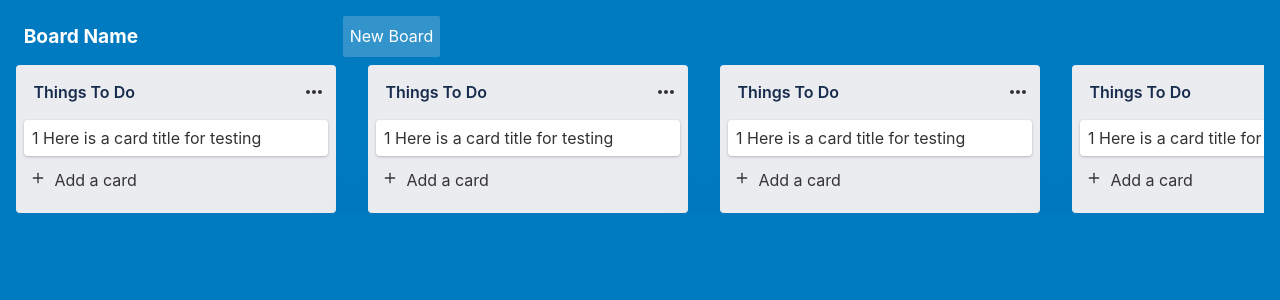
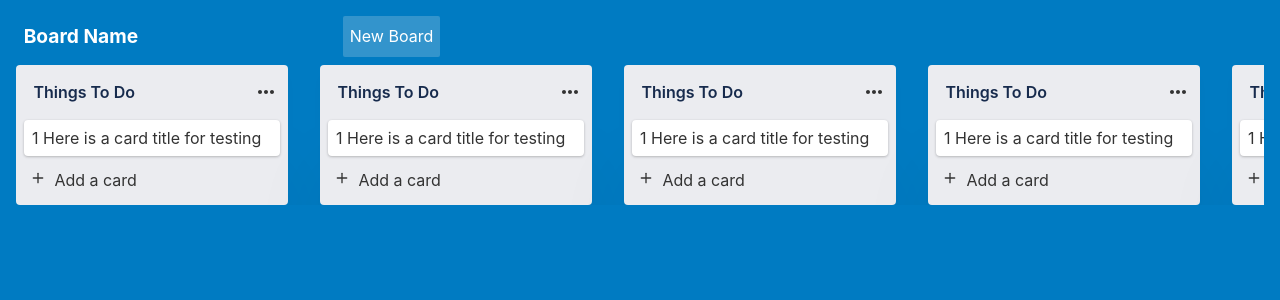
Before and after one commit to gillescj/trello-mini, a Svelte app: page / in a window 1280 px wide. Shown: the top 300 px of the page. Built offline with nearby package versions, Linux system fonts and the light colour scheme.

Commit message:
Reduce List width

```diff
--- a/src/components/List.svelte
+++ b/src/components/List.svelte
@@ -33,7 +33,7 @@
 <style type="text/scss">
     .container {
         display: grid;
-        width: 20rem;
+        width: 17rem;
         padding: 0.5rem;
         background: hsl(228, 14%, 93%);
         border-radius: 0.25rem;
@@ -84,6 +84,7 @@
             grid-gap: 0.5rem;
             background: inherit;
             border: none;
+            margin-bottom: 0;
             cursor: pointer;
             .add-card-text {
                 text-align: start;
```
